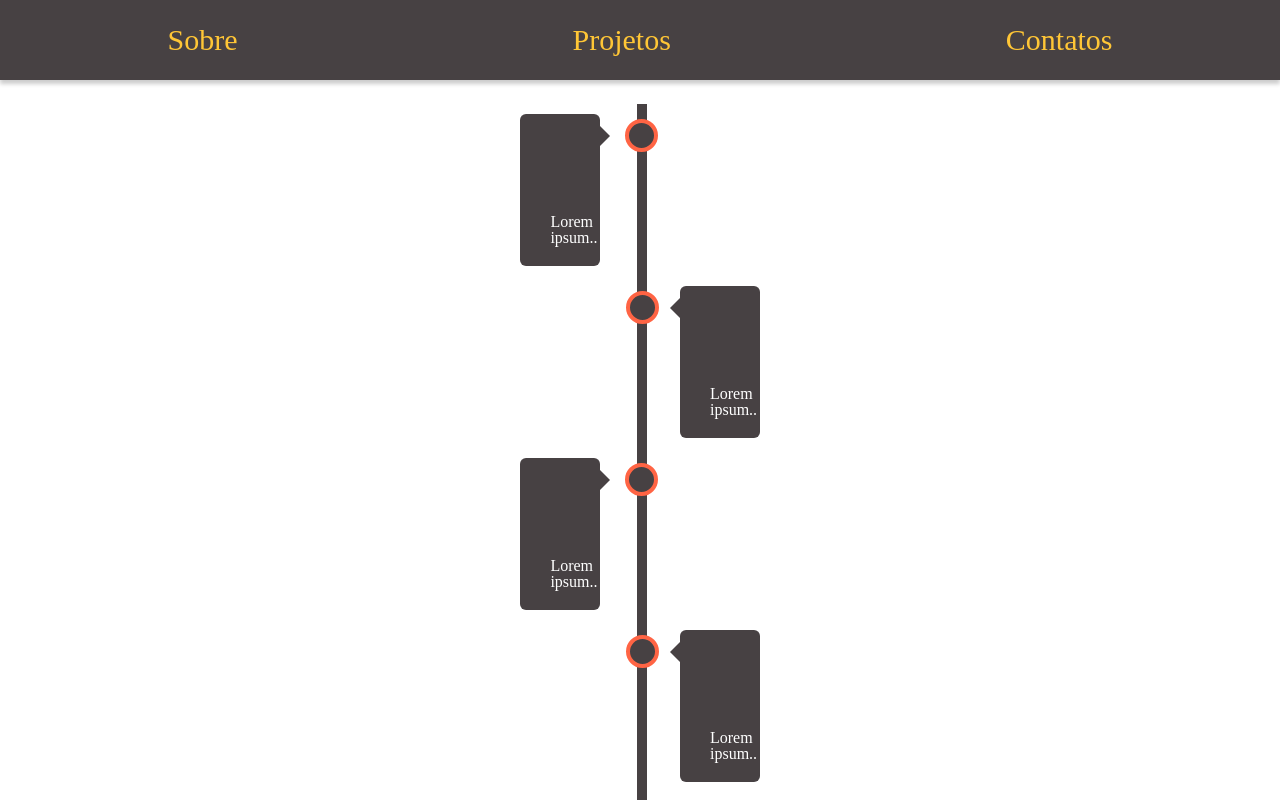
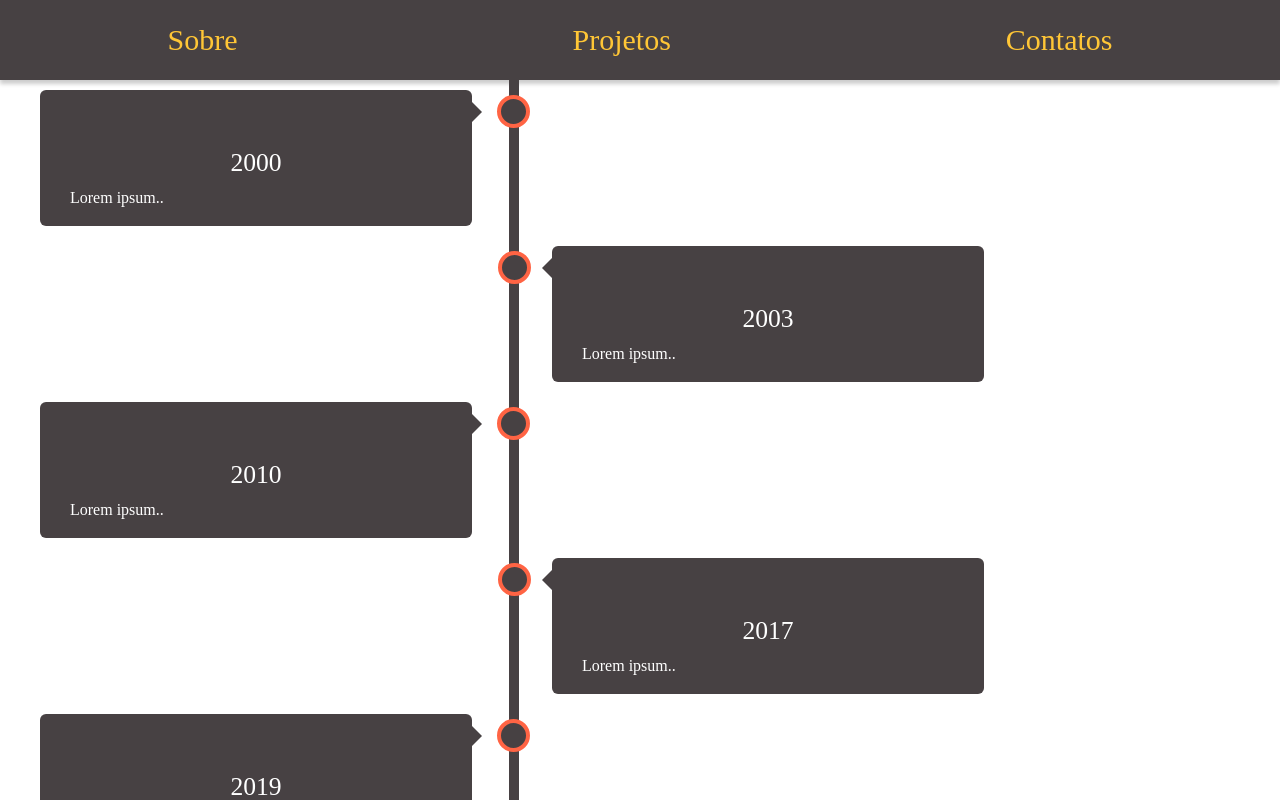
Before and after one commit to JayTStar/my_site, a React (Create React App) app: page / in a window 1280 px wide. Shown: the top 800 px of the page. Built offline with nearby package versions, Linux system fonts and the light colour scheme.

Commit message:
Fixing css tags

```diff
--- a/src/Screens/AboutScreen/AboutScreen.tsx
+++ b/src/Screens/AboutScreen/AboutScreen.tsx
@@ -3,7 +3,7 @@ import "./index.css";
 export default function AboutScreen(){
 
     return(
-        <main>
+        <main className="about">
             <div className="timeline">
                 <div className="container left">
                     <div className="content">
--- a/src/Screens/AboutScreen/index.css
+++ b/src/Screens/AboutScreen/index.css
@@ -2,15 +2,17 @@
     box-sizing: border-box;
 }
 
-main{
+.about{
     background-color: #FFFFFF;
+
+    padding-top: 0;
 }
 
 /* The actual timeline (the vertical ruler) */
 .timeline {
+    width: 80vw;
     position: relative;
-max-width: 1200px;
-margin: 0 auto;
+    margin: 0 0;
 }
 
 /* The actual timeline (the vertical ruler) */
--- a/src/Screens/ContactsScreen/index.tsx
+++ b/src/Screens/ContactsScreen/index.tsx
@@ -6,7 +6,6 @@ import linkedin from "../../Media/linkedin_profile.jpeg";
 
 export default function ContactsScreen(){
     return(
-        <>
         <main>
             <h2>
                 Aqui estão minhas redes sociais! Sinta-se a vontade para entrar em contato comigo.
@@ -67,6 +66,5 @@ export default function ContactsScreen(){
                 </a>
             </ul>
         </main>
-        </>
     )
 }
--- a/src/Screens/ProjectsScreen/index.css
+++ b/src/Screens/ProjectsScreen/index.css
@@ -1,8 +1,9 @@
-main{
+.projects{
    display: flex;
    flex-direction: column;
    justify-content: flex-start;
    align-items: center;
+   padding-top: 3vh;
 }
 .project{
     width: 80%;
--- a/src/Screens/ProjectsScreen/index.tsx
+++ b/src/Screens/ProjectsScreen/index.tsx
@@ -5,7 +5,7 @@ import "./index.css"
 export default function ProjectsScreen(){
     return(
         <>
-            <main>
+            <main className="projects">
                 <div className="project">
                     <div className="img"></div>
                     <div className="info">
--- a/src/index.css
+++ b/src/index.css
@@ -2,8 +2,6 @@ main{
     width: 100vw;
     height: calc(88vh - 1px);
 
-    padding: 0 5vw;
-    padding-top: 3vh;
     box-sizing: border-box;
 
     background-color: white;
```
Lines whose indentation alone changed are shown as unchanged.
